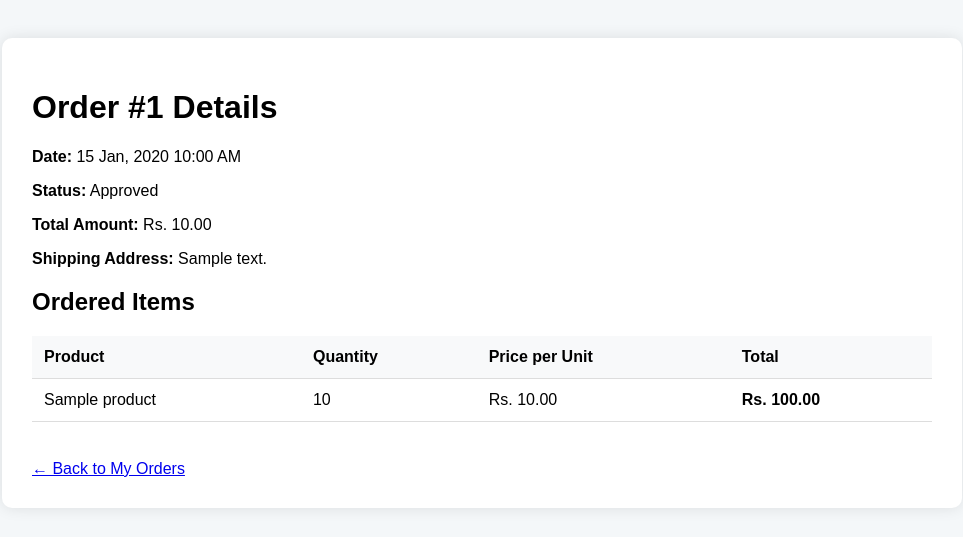
After one commit to Swikriti-Bhusal/stationery-management-system, a Django app: page /orders/detail/1/ in a window 1280 px wide. The commit adds this page. Shown: the top 537 px of the page, without its empty margins (158-1121 px from the left). Run offline with Django 5.2, Linux system fonts and the light colour scheme; a user stored in the database is signed in; tables that the repository leaves empty hold one stand-in row (values such as "Sample post").

Commit message:
Fix order details page and update order logic

```diff
--- a/orders/models.py
+++ b/orders/models.py
@@ -32,3 +32,6 @@ class OrderItem(models.Model):
 
     def __str__(self):
         return f"{self.quantity} x {self.product.name}"
+
+    def get_total_price(self):
+        return self.quantity * self.price_at_time
--- a/orders/urls.py
+++ b/orders/urls.py
@@ -7,4 +7,5 @@ urlpatterns = [
     path('place-order/', views.place_order, name='place_order'),
     path('my-orders/', views.my_orders, name='my_orders'),
     path('success/<int:order_id>/', views.order_success, name='order_success'),
+    path('detail/<int:order_id>/', views.order_detail, name='order_detail'),
 ]
--- a/orders/views.py
+++ b/orders/views.py
@@ -1,4 +1,4 @@
-from django.shortcuts import render, redirect
+from django.shortcuts import get_object_or_404, render, redirect
 from django.contrib.auth.decorators import login_required
 from django.contrib import messages
 from cart.models import Cart
@@ -66,3 +66,16 @@ def my_orders(request):
 def order_success(request, order_id):
     order = Order.objects.get(id=order_id, user=request.user)
     return render(request, 'orders/order_success.html', {'order': order})
+
+@login_required
+def order_detail(request, order_id):
+    if request.user.role != 'customer':
+        return redirect('admin_dashboard')
+
+    order = get_object_or_404(Order, id=order_id, user=request.user)
+    items = order.items.select_related('product').all()
+
+    return render(request, 'orders/order_detail.html', {
+        'order': order,
+        'items': items
+    })
--- a/templates/orders/my_orders.html
+++ b/templates/orders/my_orders.html
@@ -31,7 +31,9 @@
                     <td>{{ order.order_date|date:"d M, Y" }}</td>
                     <td>Rs. {{ order.total_amount }}</td>
                     <td>{{ order.status|title }}</td>
-                    <td><a href="#">View Details</a></td>
+                    <td>
+    <a href="{% url 'orders:order_detail' order.id %}">View Details</a>
+</td>
                 </tr>
                 {% endfor %}
             </table>
--- /dev/null
+++ b/templates/orders/order_detail.html
@@ -0,0 +1,46 @@
+<!DOCTYPE html>
+<html lang="en">
+<head>
+    <meta charset="UTF-8">
+    <meta name="viewport" content="width=device-width, initial-scale=1.0">
+    <title>Order #{{ order.id }} Details</title>
+    <style>
+        body { font-family: Arial, sans-serif; background: #f4f7f9; padding: 30px; }
+        .container { max-width: 900px; margin: auto; background: white; padding: 30px; border-radius: 10px; box-shadow: 0 0 15px rgba(0,0,0,0.1); }
+        table { width: 100%; border-collapse: collapse; margin: 20px 0; }
+        th, td { padding: 12px; border-bottom: 1px solid #ddd; text-align: left; }
+        th { background: #f8f9fa; }
+        .total-row { font-weight: bold; font-size: 1.2em; background: #f8f9fa; }
+    </style>
+</head>
+<body>
+    <div class="container">
+        <h1>Order #{{ order.id }} Details</h1>
+        <p><strong>Date:</strong> {{ order.order_date|date:"d M, Y h:i A" }}</p>
+        <p><strong>Status:</strong> {{ order.status|title }}</p>
+        <p><strong>Total Amount:</strong> Rs. {{ order.total_amount }}</p>
+        <p><strong>Shipping Address:</strong> {{ order.shipping_address }}</p>
+
+        <h2>Ordered Items</h2>
+<table>
+    <tr>
+        <th>Product</th>
+        <th>Quantity</th>
+        <th>Price per Unit</th>
+        <th>Total</th>
+    </tr>
+    {% for item in items %}
+    <tr>
+        <td>{{ item.product.name }}</td>
+        <td>{{ item.quantity }}</td>
+        <td>Rs. {{ item.price_at_time }}</td>
+        <td><strong>Rs. {{ item.get_total_price }}</strong></td>
+    </tr>
+    {% endfor %}
+</table>
+
+        <br>
+        <a href="{% url 'orders:my_orders' %}">← Back to My Orders</a>
+    </div>
+</body>
+</html>
```
